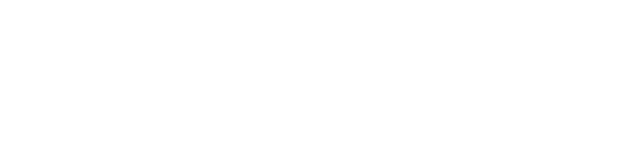
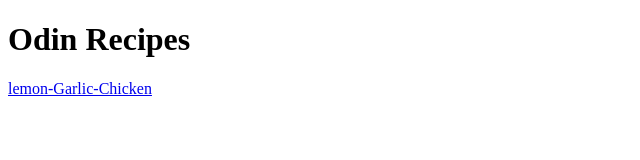
Before and after one commit to benjamin26886/odin-recipes, a plain HTML site: page index.html in a window 1280 px wide. Shown: the whole page, without its empty margins (0-640 px from the left). Drawn offline with Linux system fonts and the light colour scheme.

Commit message:
Add link to lemon-garlic-chicken recipe

```diff
--- a/index.html
+++ b/index.html
@@ -5,7 +5,8 @@
         <title>Recipies for all</title>
     </head>
     <body>
-
+       <h1>Odin Recipes</h1>
+       <a href="https://www.allrecipes.com/gallery/lemon-garlic-chicken-recipes/">lemon-Garlic-Chicken</a>
     </body>
 
 </html>
```
